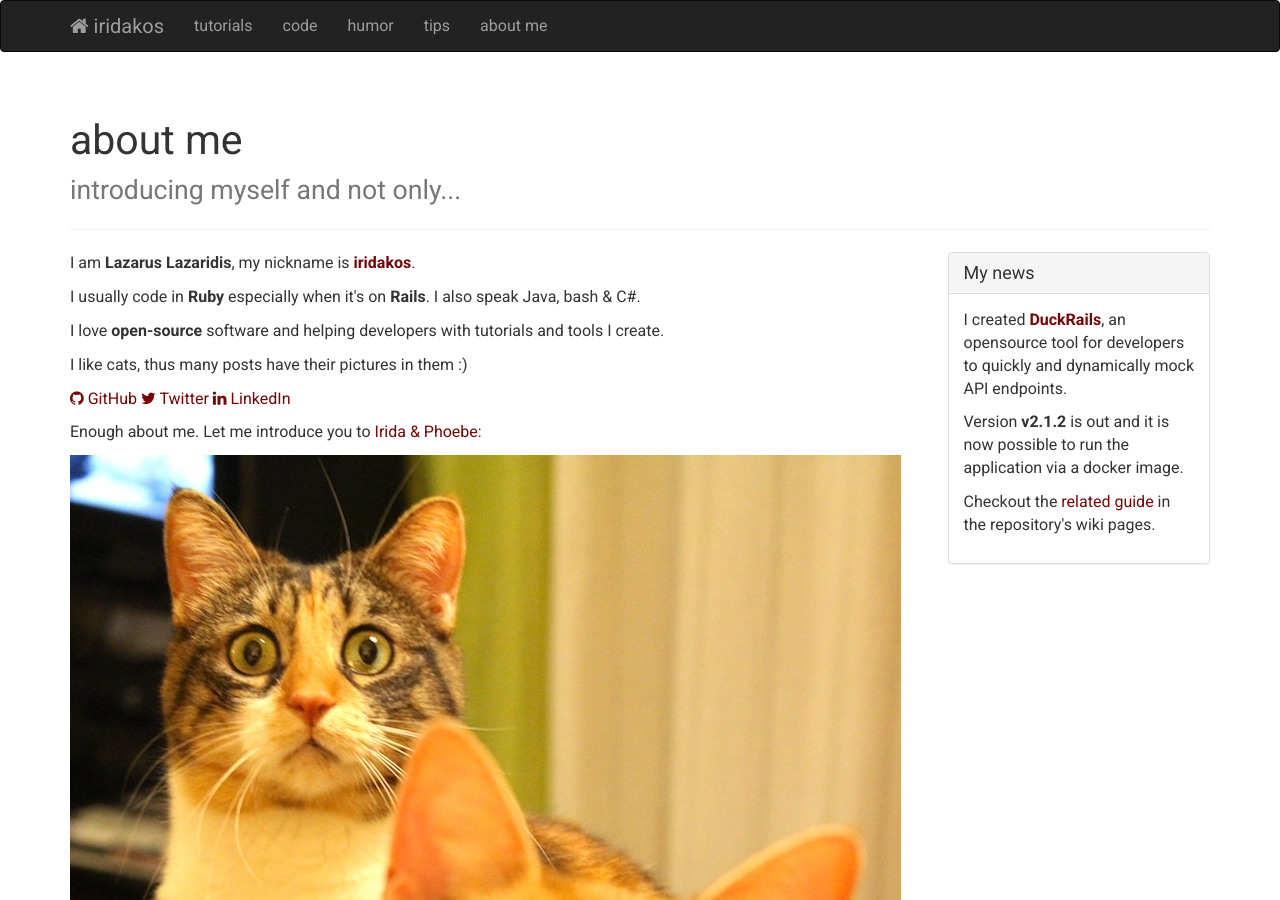
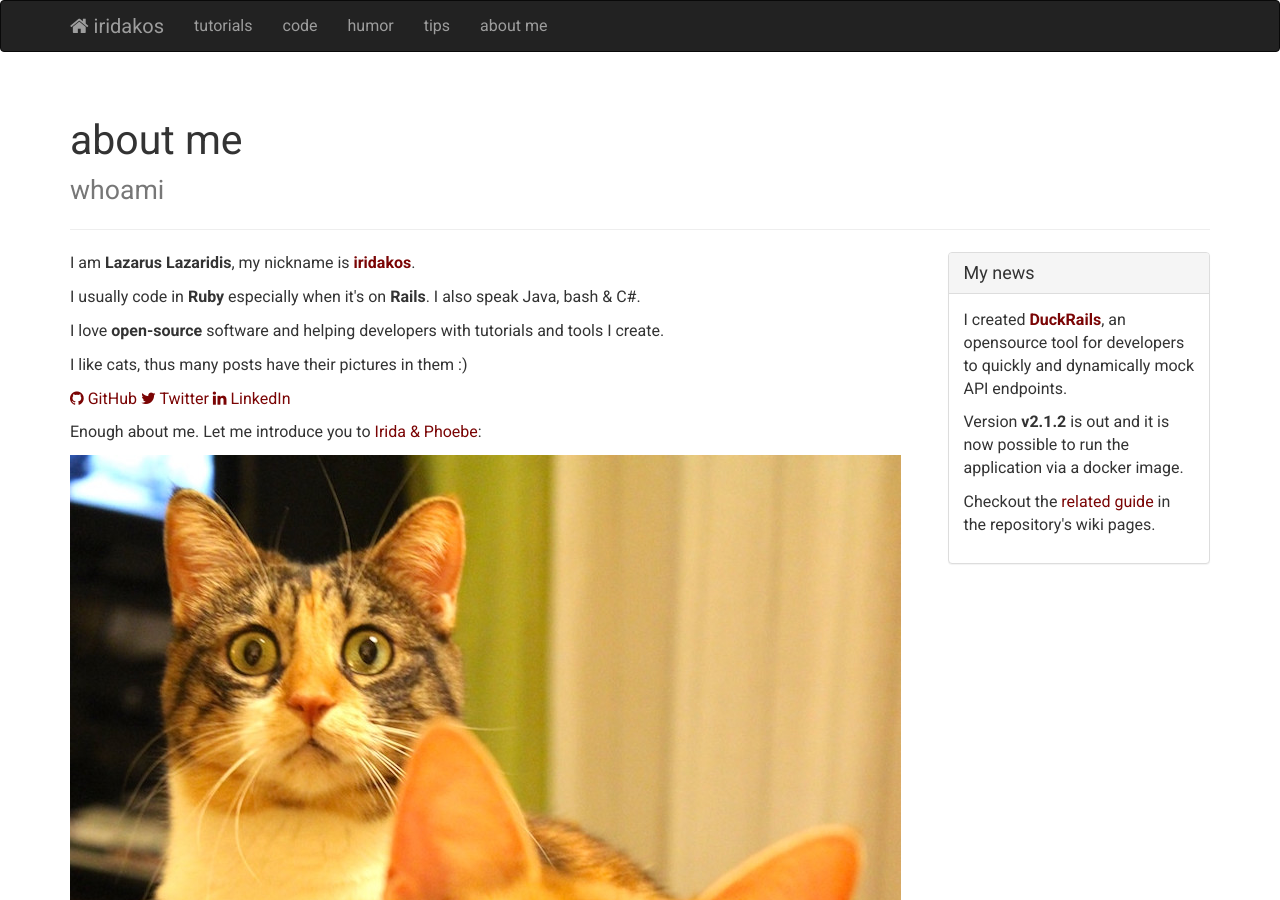
Before and after one commit to iridakos/iridakos.github.io, a Jekyll site: the page built from _pages/10-about.html, in a window 1280 px wide and 900 px high. Built offline with Jekyll 4.4.1, drawn with Linux system fonts in a browser that asks for light colours; nearby versions of some CDN libraries; comment, search, counter and statistics services are not loaded.

Commit message:
Change about sub.

```diff
--- a/_pages/10-about.html
+++ b/_pages/10-about.html
@@ -4,7 +4,7 @@ menu_title: about me
 title: "about me"
 permalink: /about/
 show_in_header: true
-subtitle: introducing myself and not only...
+subtitle: whoami
 ---
 
 <p>
```
